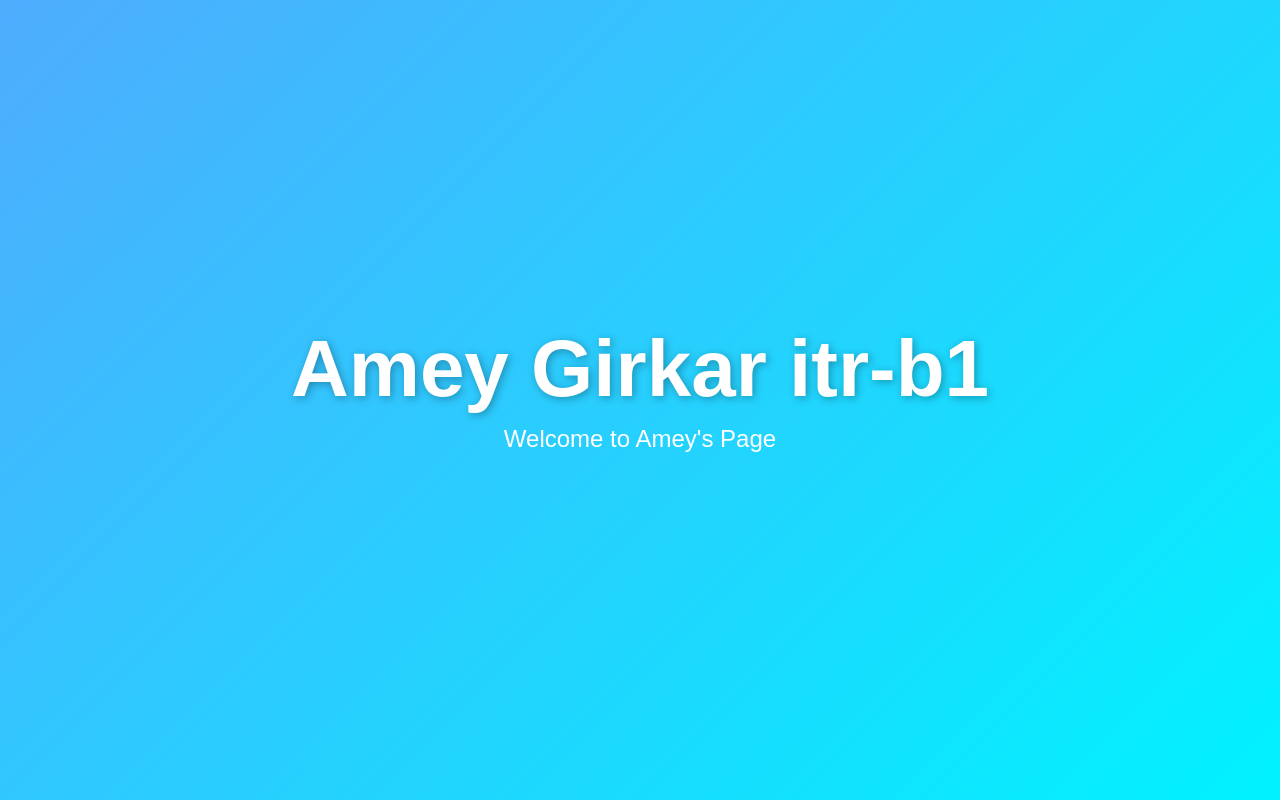
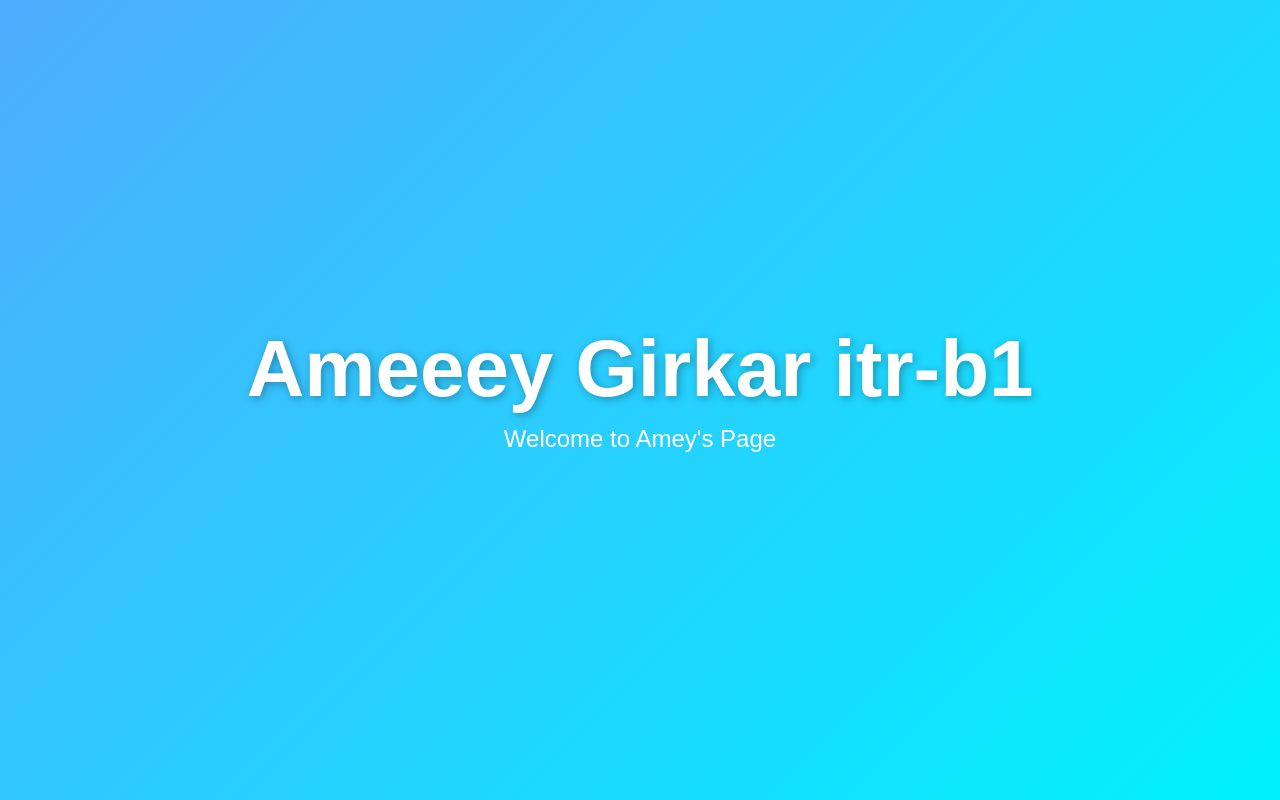
Before and after one commit to AmeyGirkar/ameyweb, a plain HTML site: page index.html in a window 1280 px wide. Drawn offline with Linux system fonts and the light colour scheme.

Commit message:
Update index.html

```diff
--- a/index.html
+++ b/index.html
@@ -8,7 +8,7 @@
 
   <div style="text-align: center; color: white;">
     <h1 style="font-size: 5rem; margin: 0; text-shadow: 2px 2px 8px rgba(0,0,0,0.3);">
-      Amey Girkar itr-b1
+      Ameeey Girkar itr-b1
     </h1>
     <p style="font-size: 1.5rem; margin-top: 10px;">
       Welcome to Amey's Page
```
